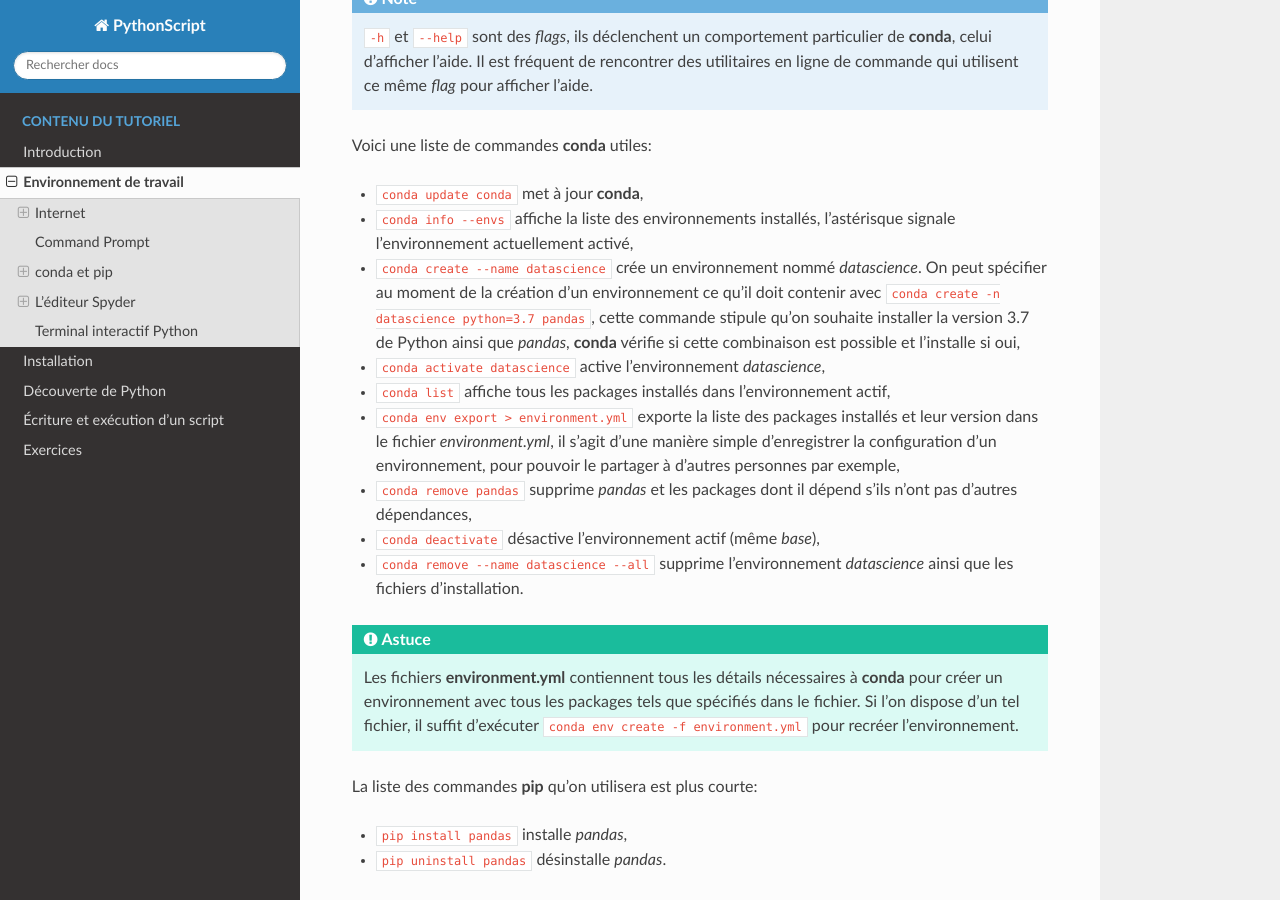
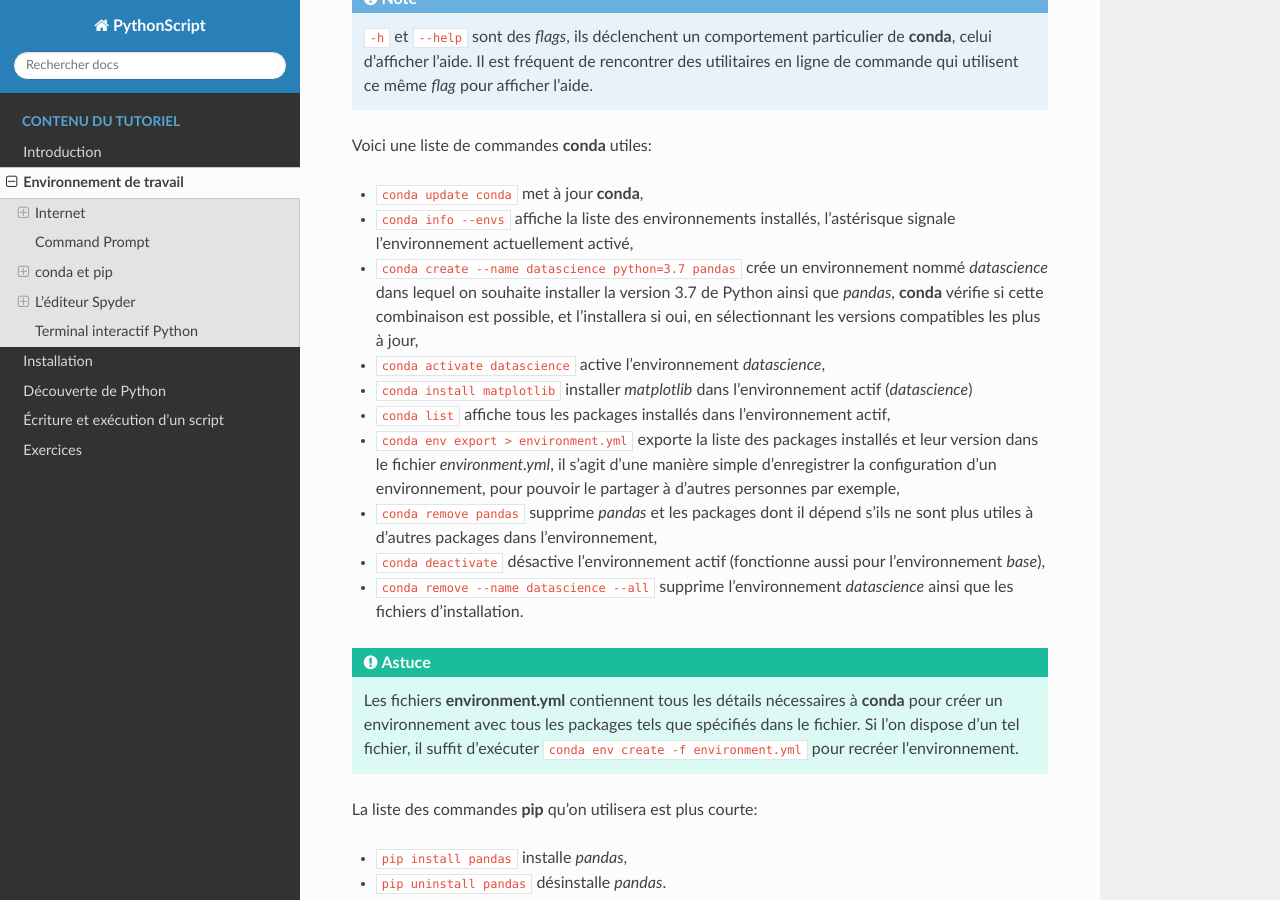
Before and after one commit to maximlt/PythonScript, a Sphinx documentation site: the page built from source/environnement.rst, in a window 1280 px wide and 900 px high, scrolled down 11863 px. Built offline with Sphinx 7.4.7 and the Read the Docs theme 2.0.0, drawn with Linux system fonts in a browser that asks for light colours.

Commit message:
Ajout de conda install dans l'environnement de travail

```diff
--- a/source/environnement.rst
+++ b/source/environnement.rst
@@ -545,14 +545,12 @@ Voici une liste de commandes **conda** utiles:
 * ``conda update conda`` met à jour **conda**,
 * ``conda info --envs`` affiche la liste des environnements installés,
   l'astérisque signale l'environnement actuellement activé,
-* ``conda create --name datascience`` crée un environnement nommé
-  *datascience*.
-  On peut spécifier au moment de la création d'un environnement ce qu'il
-  doit contenir avec ``conda create -n datascience python=3.7 pandas``,
-  cette commande stipule qu'on souhaite installer la version 3.7 de Python
-  ainsi que *pandas*, **conda** vérifie si cette combinaison est possible
-  et l'installe si oui,
+* ``conda create --name datascience python=3.7 pandas`` crée un environnement nommé
+  *datascience* dans lequel on souhaite installer la version 3.7 de Python
+  ainsi que *pandas*, **conda** vérifie si cette combinaison est possible,
+  et l'installera si oui, en sélectionnant les versions compatibles les plus à jour,
 * ``conda activate datascience`` active l'environnement *datascience*,
+* ``conda install matplotlib`` installer *matplotlib* dans l'environnement actif (*datascience*)
 * ``conda list`` affiche tous les packages installés dans l'environnement
   actif,
 * ``conda env export > environment.yml`` exporte la liste des packages
@@ -560,8 +558,8 @@ Voici une liste de commandes **conda** utiles:
   d'une manière simple d'enregistrer la configuration d'un environnement, pour pouvoir
   le partager à d'autres personnes par exemple,
 * ``conda remove pandas`` supprime *pandas* et les packages dont il
-  dépend s'ils n'ont pas d'autres dépendances,
-* ``conda deactivate`` désactive l'environnement actif (même *base*),
+  dépend s'ils ne sont plus utiles à d'autres packages dans l'environnement,
+* ``conda deactivate`` désactive l'environnement actif (fonctionne aussi pour l'environnement *base*),
 * ``conda remove --name datascience --all`` supprime l'environnement
   *datascience* ainsi que les fichiers d'installation.
 
```
